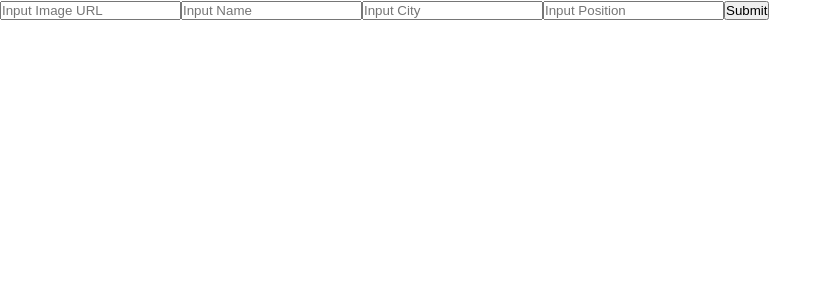
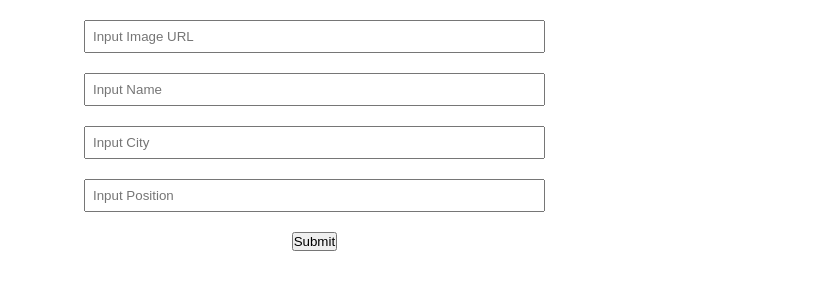
Before and after one commit to Gathsara2002/Learning-React, a React (Create React App) app: page / in a window 1280 px wide. Shown: the top 300 px of the page, without its empty margins (0-832 px from the left). Built offline with nearby package versions, Linux system fonts and the light colour scheme.

Commit message:
Content updated

```diff
--- a/src/App.css
+++ b/src/App.css
@@ -65,3 +65,26 @@
   align-items: center;
   justify-content: space-between;
 } */
+
+.main_container{
+  margin: 0 auto;
+  width: 90%;
+  display: grid;
+  grid-template-columns: 40% 60%;
+  grid-template-rows: 1;
+  padding-top: 20px;
+}
+
+.main_left{
+  width: 100%;
+  display: flex;
+  flex-direction: column;
+  align-items: center;
+  gap: 20px;
+  margin-left: 20px;
+}
+
+.main_container .main_left input{
+  width: 100%;
+  padding: 7px;
+}
--- a/src/App.js
+++ b/src/App.js
@@ -1,5 +1,5 @@
 // import logo from './logo.svg';
-// import './App.css';
+import './App.css';
 // import Main from '../src/Component/Main';
 // import Task from './Component/Task';
 // //export default - import myData from './Data/myData';
@@ -148,10 +148,16 @@ import { useState } from "react";
 
 const App = () => {
 
+  //to check state of input datas
   const [imgUrl, setImgUrl] = useState('');
   const [name, setName] = useState('');
   const [city, setCity] = useState('');
   const [position, setPosition] = useState('');
+
+  //to store data
+  const [data, SetData] = useState([]);
+
+  console.log(data);
 
   return (
     <div className="main_container">
@@ -186,6 +192,19 @@ const App = () => {
             position: position
           });
 
+          //pass data to array
+          SetData((prev) => {
+            return [
+              ...data,
+              {
+                imgUrl: imgUrl,
+                name: name,
+                city: city,
+                position: position
+              }
+            ]
+          });
+
           // clear nput field
           setImgUrl((pre) => { if (pre.length > 0) { return '' } else { return pre } });
           setName((pre) => { if (pre.length > 0) { return '' } else { return pre } });
```
Also changed, not shown: src/Component/Unit.js (added, +16 -0 lines).
